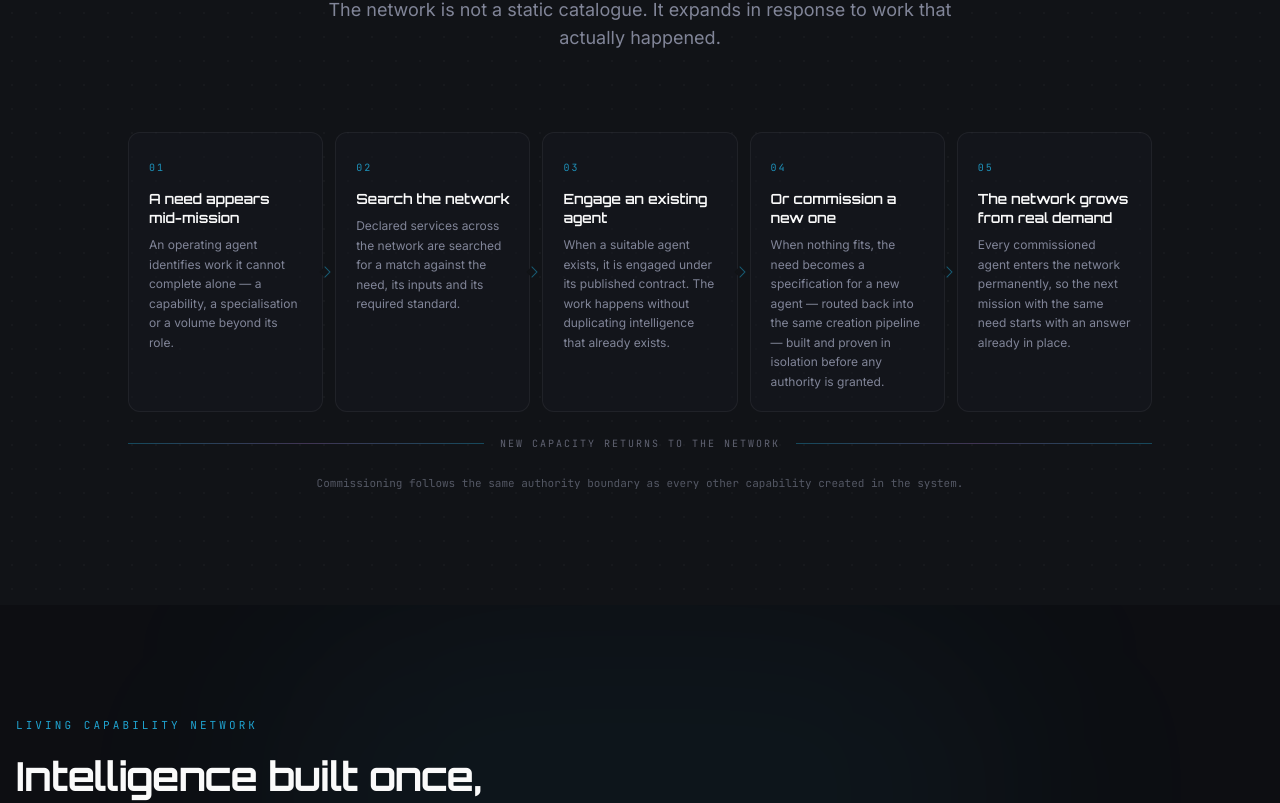
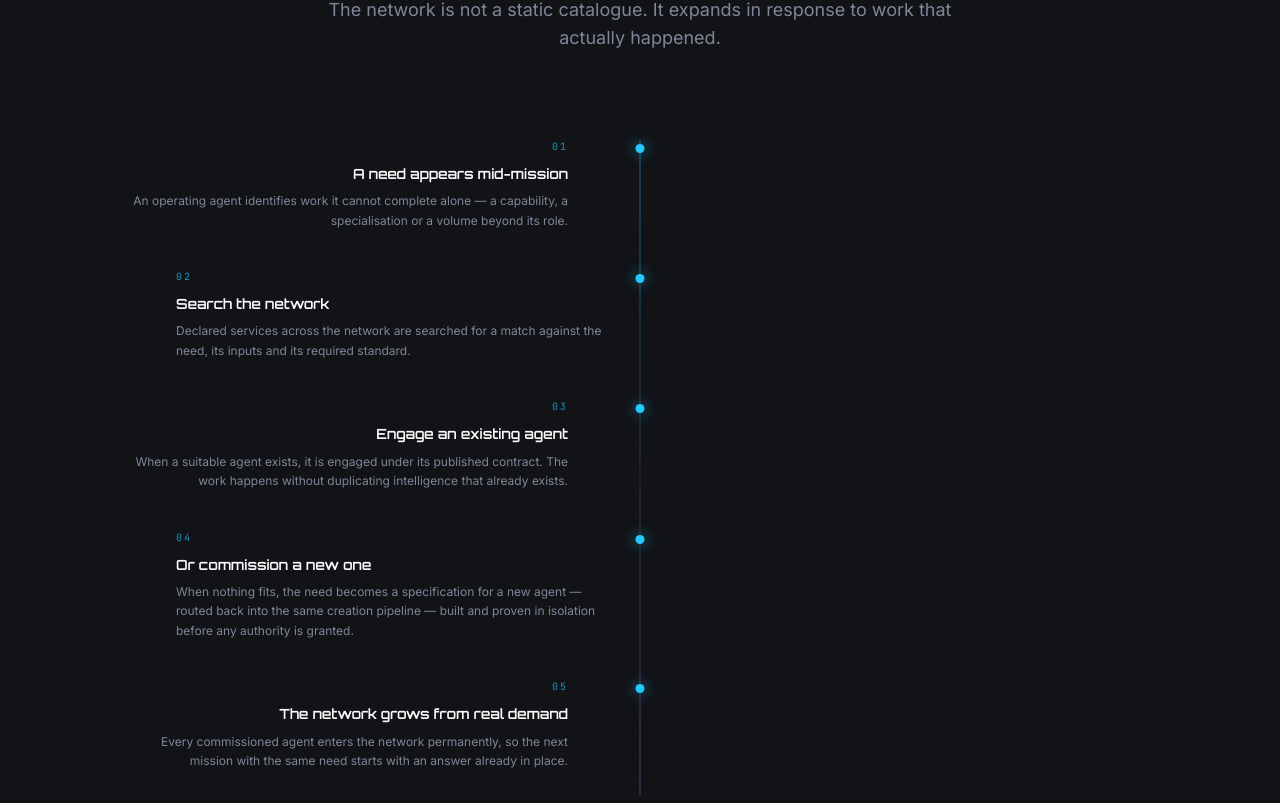
Before and after one commit to TokenomixLabs/omnisx-site-ui, a React (Vite) app: page / in a window 1280 px wide. Shown: the part 8017-8820 px from the top of the page. Built offline with nearby package versions, Linux system fonts and the light colour scheme.

Commit message:
Changes
Co-authored-by: TokenomixLabs <195523433+TokenomixLabs@users.noreply.github.com>

```diff
--- a/src/components/sections/HiringLoop.tsx
+++ b/src/components/sections/HiringLoop.tsx
@@ -56,24 +56,39 @@ const HiringLoop = () => (
       </div>
 
       <div className="relative mx-auto mt-14 max-w-5xl md:mt-20">
-        <div className="grid gap-4 md:grid-cols-5 md:gap-3">
+        <ol className="relative">
+          <span
+            className="pointer-events-none absolute left-[7px] top-2 bottom-2 w-px bg-gradient-to-b from-primary/50 via-border to-secondary/40 md:left-1/2 md:-translate-x-1/2"
+            aria-hidden="true"
+          />
           {loop.map((s, i) => (
             <ScrollReveal key={s.id} delay={i * 0.06}>
-              <div className="group relative h-full rounded-xl border border-white/[0.06] bg-card/50 p-5 transition-all duration-300 hover:-translate-y-1 hover:border-primary/25 hover:shadow-[0_18px_50px_-24px_hsl(var(--primary)/0.6)]">
+              <li
+                className={`relative grid grid-cols-[24px_minmax(0,1fr)] gap-4 pb-8 md:grid-cols-2 md:gap-12 ${
+                  i % 2 === 1 ? "md:[&>*:first-child]:order-2" : ""
+                }`}
+              >
+                <div className="md:hidden">
+                  <span className="relative z-10 mt-2 block h-[9px] w-[9px] rounded-full bg-primary shadow-[0_0_14px_hsl(var(--primary)/0.7)]" />
+                </div>
+                <div className={i % 2 === 1 ? "md:pl-12 md:text-left" : "md:pr-12 md:text-right"}>
                   <span className="font-mono text-[0.625rem] tracking-[0.2em] text-primary/70">
                     {String(i + 1).padStart(2, "0")}
                   </span>
-                <h3 className="mt-3 text-sm font-semibold leading-snug text-foreground">
+                  <h3 className="mt-2 text-sm font-semibold leading-snug text-foreground">
                     {s.title}
                   </h3>
                   <p className="mt-2 text-xs leading-relaxed text-muted-foreground">{s.body}</p>
-                {i < loop.length - 1 && (
-                  <span className="pointer-events-none absolute -right-[7px] top-1/2 hidden h-2 w-2 -translate-y-1/2 rotate-45 border-r border-t border-primary/40 bg-background md:block" />
-                )}
                 </div>
+                <div className="hidden md:block" aria-hidden="true" />
+                <span
+                  className="pointer-events-none absolute left-1/2 top-3 z-10 hidden h-[9px] w-[9px] -translate-x-1/2 rounded-full bg-primary shadow-[0_0_14px_hsl(var(--primary)/0.7)] md:block"
+                  aria-hidden="true"
+                />
+              </li>
             </ScrollReveal>
           ))}
-        </div>
+        </ol>
 
         {/* return arc */}
         <ScrollReveal delay={0.2}>
```
Lines whose indentation alone changed are shown as unchanged.
